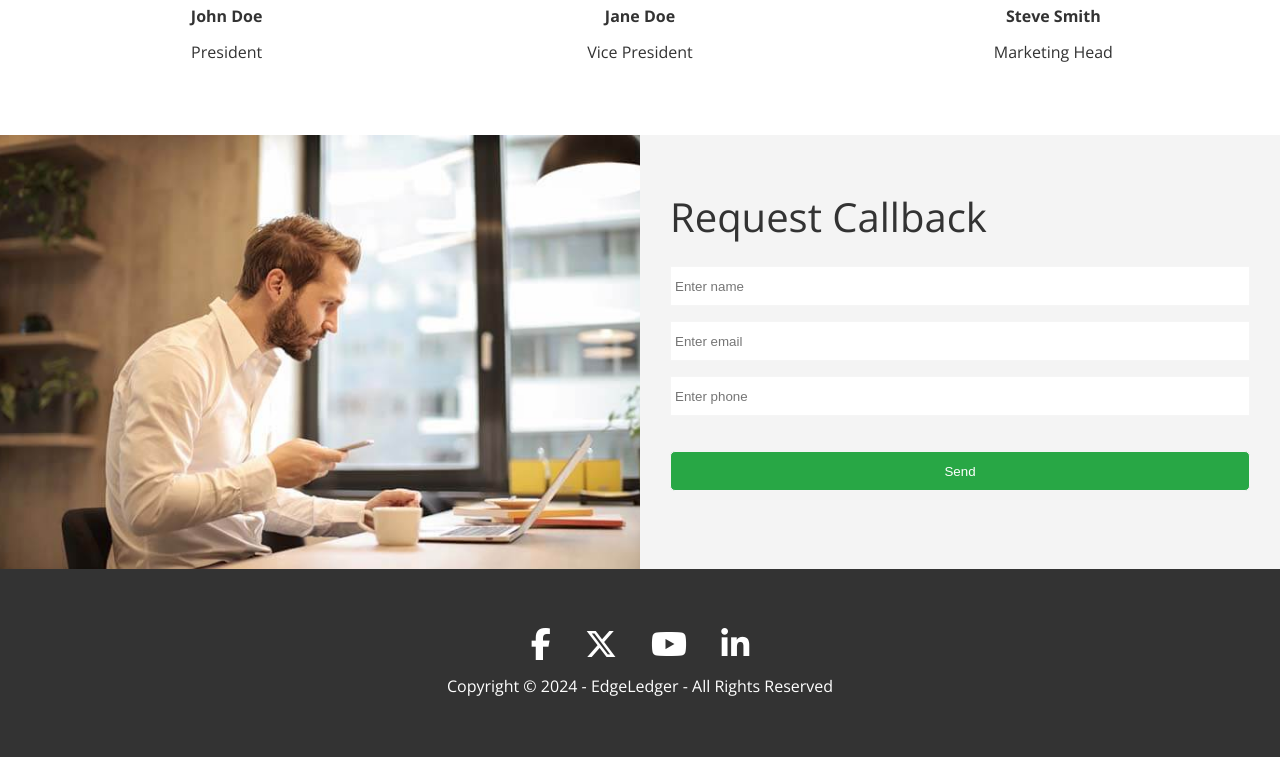
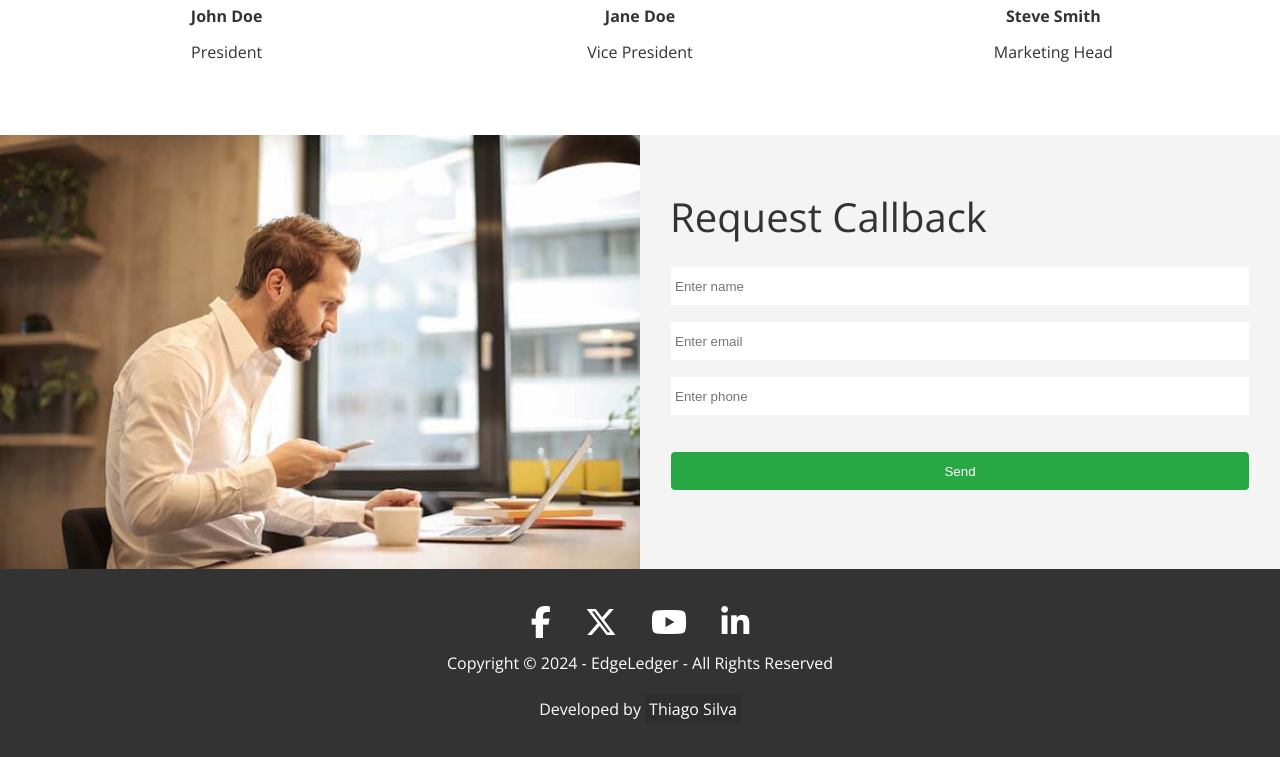
Before and after one commit to thiagotpsilva/EdgeLedger-Website, a plain HTML site: page index.html in a window 1280 px wide. Shown: the part 3225-3982 px from the top of the page. Drawn offline with nearby package versions, Linux system fonts and the light colour scheme.

Commit message:
Initial Commit

```diff
--- a/css/style.css
+++ b/css/style.css
@@ -249,6 +249,11 @@ img {
   margin-right: 0;
 }
 
+.footer :nth-child(3) a {
+  background-color: rgba(0, 0, 0, 0.1);
+  padding: 0.4rem;
+}
+
 /* MEDIA QUERIES */
 @media (max-width: 768px) {
   .navbar {
--- a/index.html
+++ b/index.html
@@ -310,6 +310,9 @@
         <a href="#"><i class="fa-brands fa-linkedin-in fa-2x"></i></a>
       </div>
       <p>Copyright &copy; 2024 - EdgeLedger - All Rights Reserved</p>
+      <p>
+        Developed by <a href="https://github.com/thiagotpsilva">Thiago Silva</a>
+      </p>
     </footer>
 
     <!-- JQUERY - SMOOTH SCROLLING -->
```
